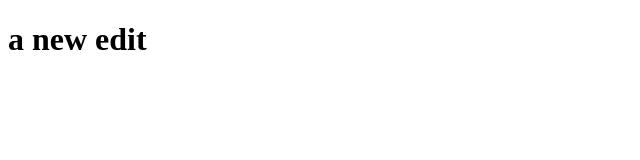
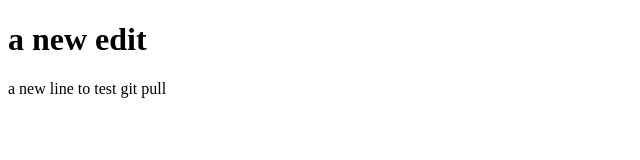
Before and after one commit to Abdalraham1250/body, a plain HTML site: page index.html in a window 1280 px wide. Shown: the whole page, without its empty margins (0-640 px from the left). Drawn offline with Linux system fonts and the light colour scheme.

Commit message:
Update index.html

```diff
--- a/index.html
+++ b/index.html
@@ -7,5 +7,6 @@
 </head>
 <body>
     <h1> a new edit</h1>
+    <p>a new line to test git pull</p>
 </body>
 </html>
```
